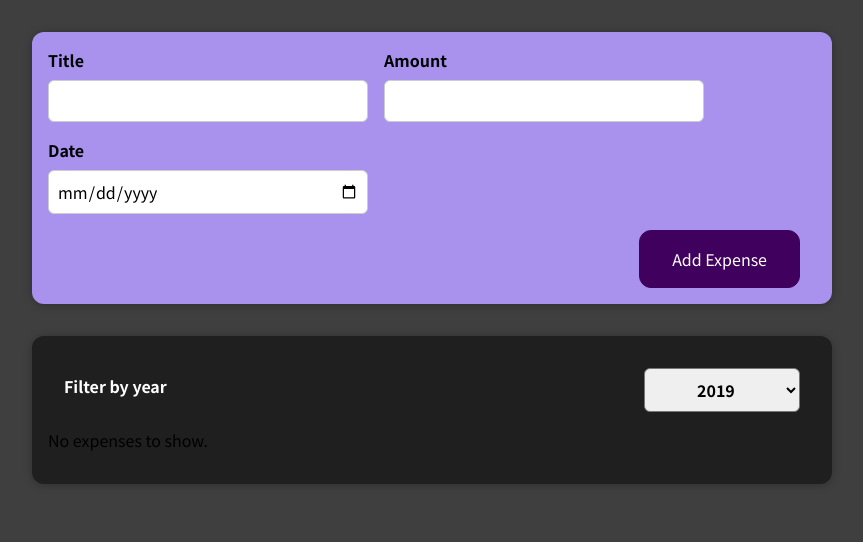
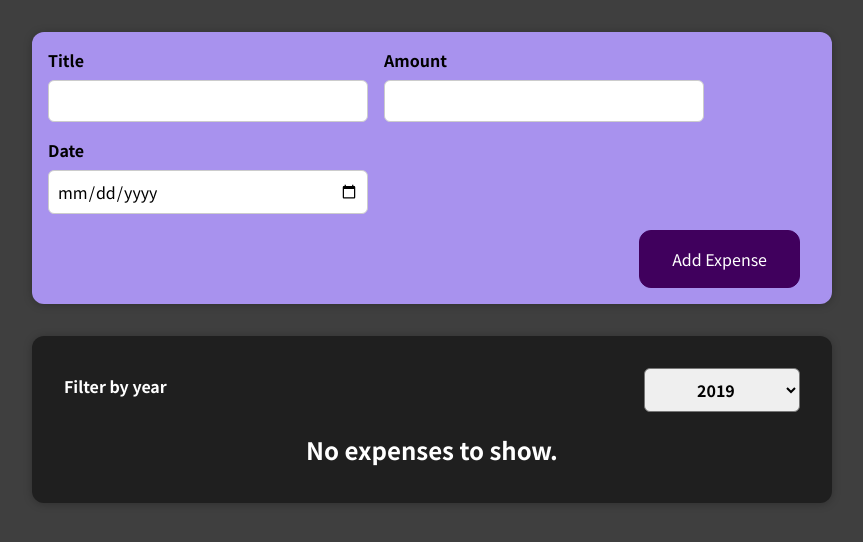
Before and after one commit to camcaro/react-expense-tracker, a React (Create React App) app: page / in a window 1280 px wide. Shown: the top 542 px of the page, without its empty margins (208-1071 px from the left). Built offline with nearby package versions, Linux system fonts and the light colour scheme.

Commit message:
refactor: add ExpensesList component

```diff
--- a/src/components/Expenses/ExpenseItem.js
+++ b/src/components/Expenses/ExpenseItem.js
@@ -1,26 +1,28 @@
-import { useState } from "react";
+import { useState } from 'react';
 
-import Card from "../UI/Card";
-import ExpenseDate from "./ExpenseDate";
-import "./ExpenseItem.css";
+import Card from '../UI/Card';
+import ExpenseDate from './ExpenseDate';
+import './ExpenseItem.css';
 
 function ExpenseItem(props) {
   const [title, setTitle] = useState(props.title);
 
   const clickHandler = () => {
-    setTitle("Clicked");
-    console.log("clicked!");
+    setTitle('Clicked');
+    console.log('clicked!');
   };
 
   return (
-    <Card className="expense-item">
-      <ExpenseDate date={props.date} />
-      <div className="expense-item__description">
-        <h2>{title}</h2>
-        <div className="expense-item__price">{props.amount}</div>
-        <button onClick={clickHandler}>Change title</button>
-      </div>
-    </Card>
+    <li>
+      <Card className='expense-item'>
+        <ExpenseDate date={props.date} />
+        <div className='expense-item__description'>
+          <h2>{title}</h2>
+          <div className='expense-item__price'>{props.amount}</div>
+          <button onClick={clickHandler}>Change title</button>
+        </div>
+      </Card>
+    </li>
   );
 }
 
--- a/src/components/Expenses/Expenses.js
+++ b/src/components/Expenses/Expenses.js
@@ -1,7 +1,7 @@
 import { useState } from 'react';
 
 import Card from '../UI/Card';
-import ExpenseItem from './ExpenseItem';
+import ExpensesList from './ExpensesList';
 import ExpensesFilter from './ExpensesFilter';
 import './Expenses.css';
 
@@ -17,18 +17,6 @@
     return expense.date.getFullYear().toString() === yearFiltered;
   });
 
-  let expensesContent = <p>No expenses to show.</p>;
-  if (filteredExpenses.length > 0) {
-    expensesContent = filteredExpenses.map(expense => (
-      <ExpenseItem
-        key={expense.id}
-        title={expense.title}
-        amount={expense.amount}
-        date={expense.date}
-      />
-    ));
-  }
-
   return (
     <div>
       <Card className='expenses'>
@@ -36,7 +24,7 @@
           onFilterSelect={filterChangeHandler}
           selected={yearFiltered}
         />
-        {expensesContent}
+        <ExpensesList items={filteredExpenses} />
       </Card>
     </div>
   );
--- /dev/null
+++ b/src/components/Expenses/ExpensesList.css
@@ -0,0 +1,9 @@
+.expenses-list {
+  list-style: none;
+  padding: 0;
+}
+
+.expenses-list__fallback {
+  color: white;
+  text-align: center;
+}
--- /dev/null
+++ b/src/components/Expenses/ExpensesList.js
@@ -0,0 +1,24 @@
+import ExpenseItem from './ExpenseItem';
+
+import './ExpensesList.css';
+
+const ExpensesList = props => {
+  if (props.items.length === 0) {
+    return <h2 className='expenses-list__fallback'>No expenses to show.</h2>;
+  }
+
+  return (
+    <ul className='expenses-list'>
+      {props.items.map(expense => (
+        <ExpenseItem
+          key={expense.id}
+          title={expense.title}
+          amount={expense.amount}
+          date={expense.date}
+        />
+      ))}
+    </ul>
+  );
+};
+
+export default ExpensesList;
```
